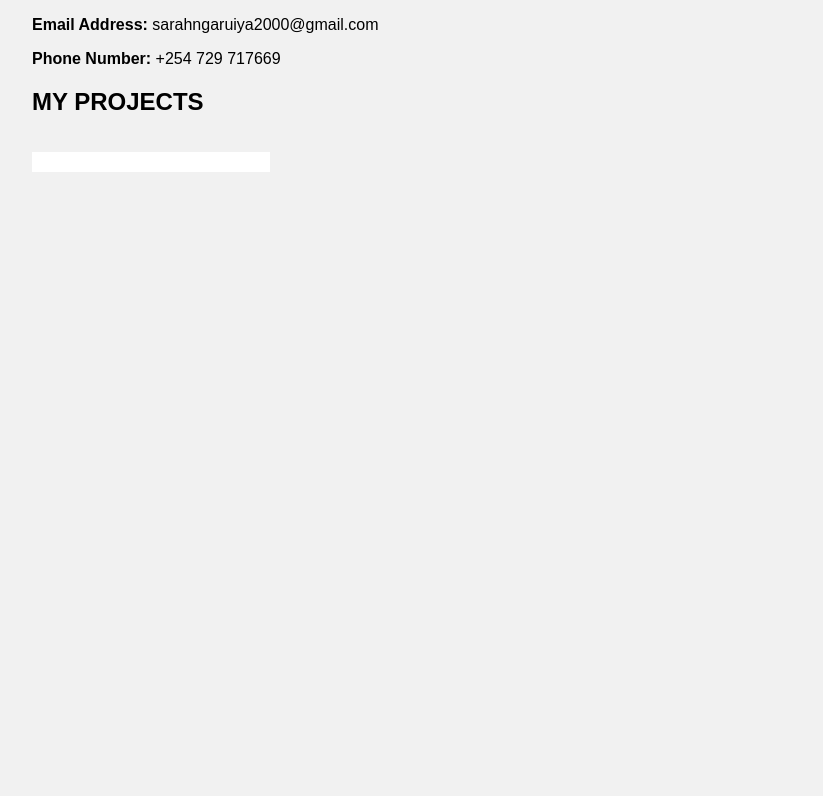
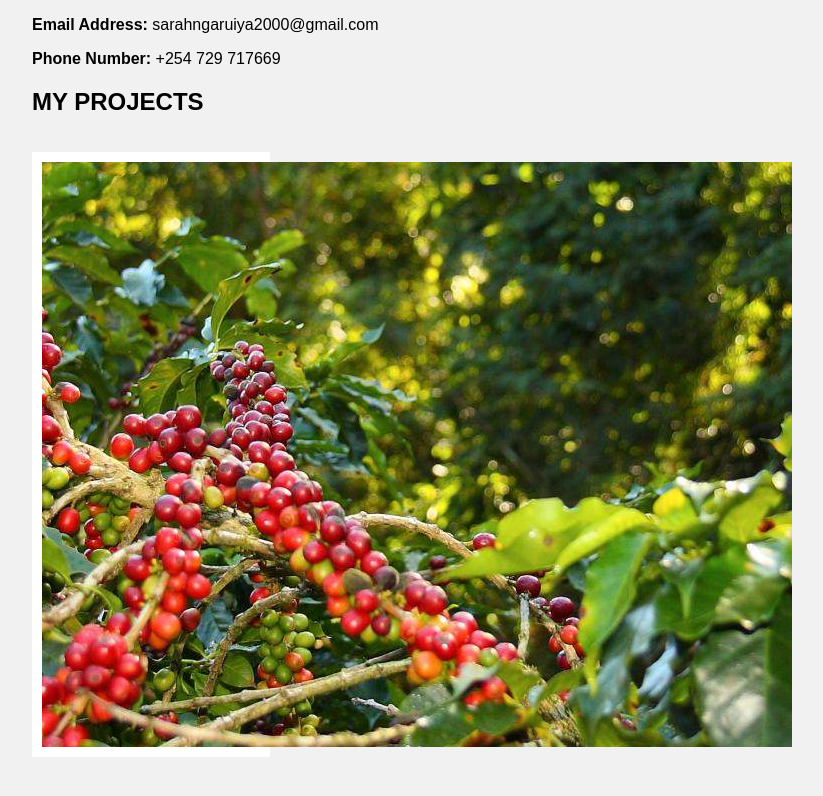
Before and after one commit to wambuirahab/porfolio, a plain HTML site: page index.html in a window 1280 px wide. Shown: the part 452-1248 px from the top of the page, without its empty margins (108-931 px from the left). Before the commit the page ends 800 px from the top, so only its background shows below. Drawn offline with Linux system fonts and the light colour scheme.

Commit message:
add image of first project

```diff
--- a/index.html
+++ b/index.html
@@ -31,7 +31,7 @@
         <div class="row">
             <div class="column">
                 <div class="content">
-                    <img src="">
+                    <img src="subukia-coffee-farm.jpg">
                 </div>
             </div>
         </div>
```
Also changed, not shown: subukia-coffee-farm.jpg (added).
